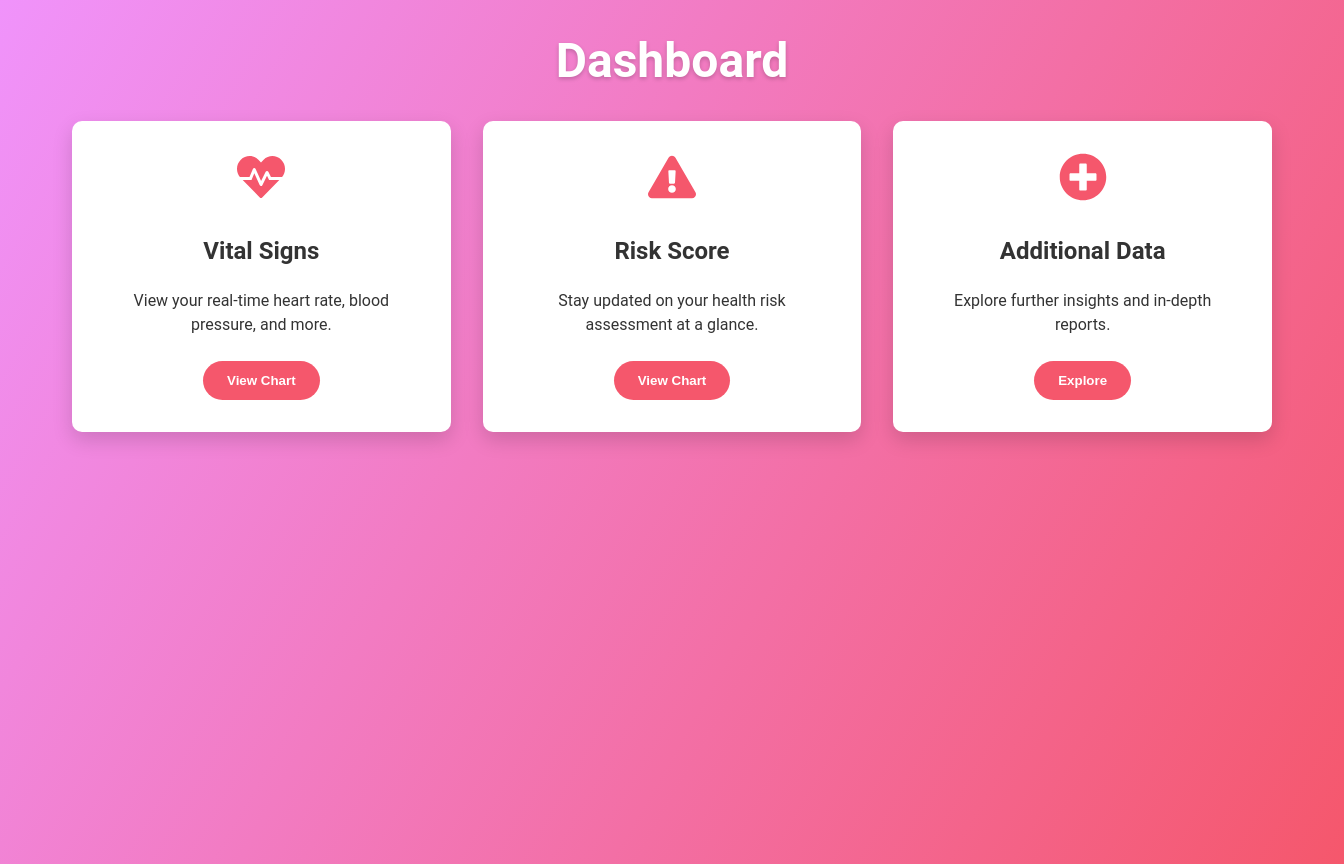
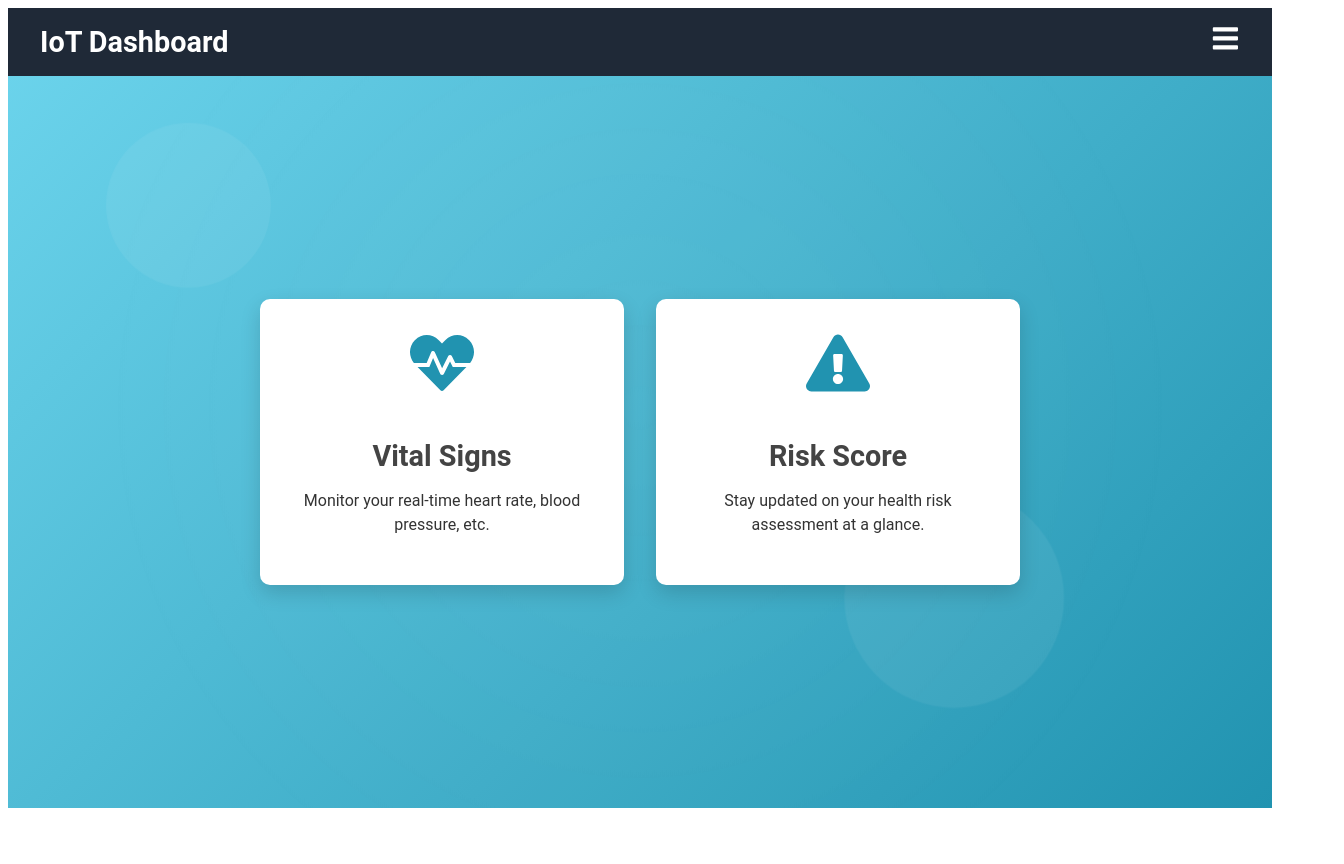
Before and after one commit to Dhrishit04/HealthSim, a React (Create React App) app in the folder FrontEnd/: page /dashboard in a window 1280 px wide. Shown: the whole page, 1344 px wide, since content can reach past the window. After the commit the page ends 816 px from the top, so only its background shows below. Built offline with nearby package versions, Linux system fonts and the light colour scheme.

Commit message:
adding taskbar, menu icon and submenus

```diff
--- a/FrontEnd/src/index.js
+++ b/FrontEnd/src/index.js
@@ -1,11 +1,11 @@
 import React from 'react';
 import ReactDOM from 'react-dom/client';
-import App from './App';
-import './assets/styles/base.scss';
+import { BrowserRouter } from 'react-router-dom';
+import AppRoutes from './routes/Routes'; // or your top-level App component
 
 const root = ReactDOM.createRoot(document.getElementById('root'));
 root.render(
-  <React.StrictMode>
-    <App />
-  </React.StrictMode>
+  <BrowserRouter>
+    <AppRoutes />
+  </BrowserRouter>
 );
--- a/FrontEnd/src/pages/DashboardPage.js
+++ b/FrontEnd/src/pages/DashboardPage.js
@@ -1,36 +1,114 @@
-import React from 'react';
+import React, { useState } from 'react';
+import { Link } from 'react-router-dom';
+import {
+  FaBars,
+  FaHeartbeat,
+  FaExclamationTriangle,
+  FaHistory,
+  FaCog,
+  FaPlusCircle,
+  FaThLarge
+} from 'react-icons/fa';
 import './DashboardPage.scss';
 
-// Example icons from React Icons (npm install react-icons)
-// Replace these with your preferred icons or an alternative library
-import { FaHeartbeat, FaExclamationTriangle, FaPlusCircle } from 'react-icons/fa';
+const DashboardPage = () => {
+  // State for toggling the main dropdown menu
+  const [menuOpen, setMenuOpen] = useState(false);
 
-const DashboardPage = () => {
+  // State for toggling the "Widgets" submenu
+  const [widgetMenuOpen, setWidgetMenuOpen] = useState(false);
+
+  // Track theme: "light" or "dark"
+  const [theme, setTheme] = useState('light');
+
+  // Toggle the main menu
+  const toggleMenu = () => {
+    setMenuOpen(!menuOpen);
+    // If closing the main menu, also close the widget submenu
+    if (menuOpen) setWidgetMenuOpen(false);
+  };
+
+  // Toggle the Widgets submenu (on click)
+  const toggleWidgetsSubmenu = (e) => {
+    e.stopPropagation(); // Stop click from closing the main menu
+    setWidgetMenuOpen(!widgetMenuOpen);
+  };
+
+  // Theme toggle (light ↔ dark)
+  const handleThemeChange = (e) => {
+    e.stopPropagation(); // Prevent submenu close
+    setTheme((prev) => (prev === 'light' ? 'dark' : 'light'));
+  };
+
+  // Close the menu if user clicks outside the menu area
+  const handleOutsideClick = () => {
+    if (menuOpen) {
+      setMenuOpen(false);
+      setWidgetMenuOpen(false);
+    }
+  };
+
   return (
-    <div className="dashboardContainer">
-      <header className="dashboardHeader">
-        <h1>Dashboard</h1>
+    <div
+      className={`dashboardContainer ${theme === 'dark' ? 'darkTheme' : ''}`}
+      onClick={handleOutsideClick}
+    >
+      {/* Stop clicks in the header from propagating and closing the menu */}
+      <header className="taskbar" onClick={(e) => e.stopPropagation()}>
+        <h2 className="taskbarTitle">IoT Dashboard</h2>
+        <div className="menuIcon" onClick={toggleMenu}>
+          <FaBars />
+        </div>
+
+        {/* Main dropdown menu */}
+        {menuOpen && (
+          <nav className="dropdownMenu">
+            <Link to="/history" className="dropdownItem">
+              <FaHistory className="dropdownIcon" />
+              History
+            </Link>
+            <Link to="/settings" className="dropdownItem">
+              <FaCog className="dropdownIcon" />
+              Settings
+            </Link>
+
+            {/* Widgets (submenu) */}
+            <div
+              className="dropdownItem submenuWrapper"
+              onClick={toggleWidgetsSubmenu}
+            >
+              <FaThLarge className="dropdownIcon" />
+              <span>Widgets</span>
+
+              {widgetMenuOpen && (
+                <div className="submenu" onClick={(e) => e.stopPropagation()}>
+                  <button onClick={handleThemeChange}>Theme Change</button>
+                </div>
+              )}
+            </div>
+
+            <Link to="/additional-data" className="dropdownItem">
+              <FaPlusCircle className="dropdownIcon" />
+              Additional Data
+            </Link>
+          </nav>
+        )}
       </header>
-      <section className="dashboardContent">
+
+      {/* Dynamic animated background (shown in light mode by default) */}
+      {theme === 'light' && <div className="dynamicBackground"></div>}
+
+      {/* Main dashboard content */}
+      <section className="dashboardContent" onClick={(e) => e.stopPropagation()}>
         <div className="card">
           <FaHeartbeat className="cardIcon" />
           <h2>Vital Signs</h2>
-          <p>View your real-time heart rate, blood pressure, and more.</p>
-          <button className="cardButton">View Chart</button>
+          <p>Monitor your real-time heart rate, blood pressure, etc.</p>
         </div>
-
         <div className="card">
           <FaExclamationTriangle className="cardIcon" />
           <h2>Risk Score</h2>
           <p>Stay updated on your health risk assessment at a glance.</p>
-          <button className="cardButton">View Chart</button>
-        </div>
-
-        <div className="card">
-          <FaPlusCircle className="cardIcon" />
-          <h2>Additional Data</h2>
-          <p>Explore further insights and in-depth reports.</p>
-          <button className="cardButton">Explore</button>
         </div>
       </section>
     </div>
--- a/FrontEnd/src/pages/DashboardPage.scss
+++ b/FrontEnd/src/pages/DashboardPage.scss
@@ -4,84 +4,234 @@
 .dashboardContainer {
   width: 100%;
   min-height: 100vh;
-  /* Vibrant gradient background for contrast */
-  background: linear-gradient(120deg, #f093fb, #f5576c);
-  color: #fff;
+  position: relative;
+  overflow: hidden;
   display: flex;
   flex-direction: column;
-  align-items: center;
-  padding: 2rem;
   font-family: 'Roboto', sans-serif;
+  background: linear-gradient(135deg, #6dd5ed, #2193b0);
 
-  .dashboardHeader {
-    margin-bottom: 2rem;
+  /* Taskbar (dark nav) */
+  .taskbar {
+    display: flex;
+    align-items: center;
+    justify-content: space-between;
+    background-color: #1f2937;
+    color: #fff;
+    padding: 1rem 2rem;
+    position: relative;
+    z-index: 2;
 
-    h1 {
-      font-size: 3rem;
+    .taskbarTitle {
+      font-size: 1.8rem;
+      margin: 0;
       font-weight: bold;
-      text-shadow: 0 2px 4px rgba(0, 0, 0, 0.2);
-      margin: 0;
+    }
+    .menuIcon {
+      font-size: 1.8rem;
+      cursor: pointer;
+      transition: color 0.2s ease;
+      &:hover {
+        color: #ccc;
+      }
+    }
+
+    /* Main dropdown menu */
+    .dropdownMenu {
+      position: absolute;
+      top: 100%;
+      right: 2rem;
+      background-color: #fff;
+      color: #333;
+      border-radius: 8px;
+      box-shadow: 0 6px 15px rgba(0, 0, 0, 0.15);
+      margin-top: 0.5rem;
+      min-width: 200px;
+      z-index: 10;
+      display: flex;
+      flex-direction: column;
+      padding: 0.5rem 0;
+
+      .dropdownItem {
+        display: flex;
+        align-items: center;
+        gap: 0.5rem;
+        padding: 0.75rem 1rem;
+        text-decoration: none;
+        color: #333;
+        font-weight: 500;
+        transition: background-color 0.2s ease;
+        cursor: pointer;
+
+        &:hover {
+          background-color: #f2f2f2;
+        }
+        .dropdownIcon {
+          font-size: 1.2rem;
+        }
+      }
+
+      /* Widgets submenu wrapper */
+      .submenuWrapper {
+        position: relative;
+
+        /* The actual submenu (conditionally rendered in JS) */
+        .submenu {
+          position: absolute;
+          top: 0;
+          left: 100%;
+          background-color: #fff;
+          border-radius: 8px;
+          box-shadow: 0 6px 15px rgba(0, 0, 0, 0.15);
+          padding: 0.5rem;
+          min-width: 140px;
+
+          button {
+            display: block;
+            width: 100%;
+            padding: 0.5rem 1rem;
+            background: none;
+            border: none;
+            text-align: left;
+            cursor: pointer;
+            font-size: 1rem;
+            color: #333;
+            &:hover {
+              background-color: #f2f2f2;
+            }
+          }
+        }
+      }
     }
   }
 
+  /* Light-mode dynamic background */
+  .dynamicBackground {
+    position: absolute;
+    top: 0;
+    left: 0;
+    width: 100%;
+    height: 100%;
+    z-index: 1;
+    background: radial-gradient(circle at center, rgba(255, 255, 255, 0.15), transparent 70%);
+    animation: backgroundPulse 10s ease-in-out infinite;
+
+    &::before,
+    &::after {
+      content: "";
+      position: absolute;
+      border-radius: 50%;
+      background: rgba(255, 255, 255, 0.2);
+      animation: floatShape 12s ease-in-out infinite;
+      z-index: 1;
+    }
+    &::before {
+      width: 150px;
+      height: 150px;
+      top: 20%;
+      left: 10%;
+      animation-delay: 0s;
+    }
+    &::after {
+      width: 200px;
+      height: 200px;
+      bottom: 15%;
+      right: 20%;
+      animation-delay: 3s;
+    }
+  }
+
+  @keyframes backgroundPulse {
+    0% {
+      transform: scale(1);
+      opacity: 0.5;
+    }
+    50% {
+      transform: scale(1.1);
+      opacity: 0.3;
+    }
+    100% {
+      transform: scale(1);
+      opacity: 0.5;
+    }
+  }
+  @keyframes floatShape {
+    0% {
+      transform: translate(0, 0);
+    }
+    50% {
+      transform: translate(20px, -20px);
+    }
+    100% {
+      transform: translate(0, 0);
+    }
+  }
+
+  /* Main content with cards */
   .dashboardContent {
-    display: grid;
-    /* Responsive grid: minimum 280px wide per card */
-    grid-template-columns: repeat(auto-fill, minmax(280px, 1fr));
+    position: relative;
+    z-index: 2;
+    flex: 1;
+    display: flex;
+    justify-content: center;
+    align-items: center;
     gap: 2rem;
-    width: 100%;
-    max-width: 1200px;
-    padding: 0 1rem;
+    padding: 2rem;
 
     .card {
       background: #fff;
       color: #333;
       border-radius: 10px;
       padding: 2rem;
+      width: 300px;
+      text-align: center;
       box-shadow: 0 8px 20px rgba(0, 0, 0, 0.15);
-      display: flex;
-      flex-direction: column;
-      align-items: center;
-      text-align: center;
+      animation: fadeInUp 1s ease forwards;
+      transform: translateY(30px);
+      opacity: 0;
       transition: transform 0.3s ease, box-shadow 0.3s ease;
-
       &:hover {
-        transform: translateY(-5px);
-        box-shadow: 0 10px 25px rgba(0, 0, 0, 0.2);
+        transform: translateY(0) scale(1.02);
+        box-shadow: 0 12px 25px rgba(0, 0, 0, 0.2);
       }
-
       .cardIcon {
-        font-size: 3rem;
-        color: #f5576c;
+        font-size: 4rem;
+        color: #2193b0;
         margin-bottom: 1rem;
       }
-
       h2 {
         margin-bottom: 0.5rem;
-        font-size: 1.5rem;
+        font-size: 1.8rem;
+        color: #444;
       }
-
       p {
-        margin-bottom: 1.5rem;
         font-size: 1rem;
         line-height: 1.5;
       }
+    }
+  }
 
-      .cardButton {
-        background-color: #f5576c;
-        color: #fff;
-        border: none;
-        padding: 0.75rem 1.5rem;
-        border-radius: 25px;
-        cursor: pointer;
-        font-weight: 600;
-        transition: background-color 0.3s ease, box-shadow 0.3s ease;
-
-        &:hover {
-          background-color: darken(#f5576c, 10%);
-          box-shadow: 0 5px 15px rgba(0, 0, 0, 0.2);
-        }
-      }
+  @keyframes fadeInUp {
+    to {
+      transform: translateY(0);
+      opacity: 1;
     }
   }
 }
+
+/* Dark theme override */
+.darkTheme {
+  background: #1f2937;
+
+  .dynamicBackground {
+    display: none;
+  }
+
+  .card {
+    background: #2e2e2e;
+    color: #fff;
+    .cardIcon {
+      color: #f093fb; /* highlight color in dark mode */
+    }
+  }
+}
--- a/FrontEnd/src/pages/NotFound.js
+++ b/FrontEnd/src/pages/NotFound.js
@@ -1,12 +1,24 @@
 import React from 'react';
+import { Routes, Route } from 'react-router-dom';
+import Home from '../pages/Home';
+import DashboardPage from '../pages/DashboardPage';
+import History from '../pages/History';
+import Settings from '../pages/Settings';
+import NotFound from '../pages/NotFound';
 
-const NotFound = () => {
+const AppRoutes = () => {
   return (
-    <div>
-      <h1>404 - Not Found</h1>
-      <p>The page you are looking for does not exist.</p>
-    </div>
+    <Routes>
+      <Route path="/" element={<Home />} />
+      <Route path="/dashboard" element={<DashboardPage />} />
+      <Route path="/history" element={<History />} />
+      <Route path="/settings" element={<Settings />} />
+      {/* If someone tries /notfound explicitly, you can handle it or omit this line */}
+      <Route path="/notfound" element={<NotFound />} />
+      {/* Catch-all for unmatched routes → 404 */}
+      <Route path="*" element={<NotFound />} />
+    </Routes>
   );
 };
 
-export default NotFound;
+export default AppRoutes;
--- a/FrontEnd/src/routes/Routes.js
+++ b/FrontEnd/src/routes/Routes.js
@@ -1,23 +1,26 @@
+// Example: Routes.js
+
 import React from 'react';
-import { BrowserRouter as Router, Routes, Route } from 'react-router-dom';
+import { Routes, Route } from 'react-router-dom';
 import Home from '../pages/Home';
 import DashboardPage from '../pages/DashboardPage';
 import History from '../pages/History';
 import Settings from '../pages/Settings';
 import NotFound from '../pages/NotFound';
 
-function AppRoutes() {
+const AppRoutes = () => {
   return (
-    <Router>
     <Routes>
       <Route path="/" element={<Home />} />
       <Route path="/dashboard" element={<DashboardPage />} />
       <Route path="/history" element={<History />} />
       <Route path="/settings" element={<Settings />} />
+      {/* 404 route */}
+      <Route path="/notfound" element={<NotFound />} />
+      {/* catch-all for unmatched routes */}
       <Route path="*" element={<NotFound />} />
     </Routes>
-    </Router>
   );
-}
+};
 
 export default AppRoutes;
```
Also changed, not shown: FrontEnd/src/components/dashboard/widgets/DashboardWidget.js (+40 -5 lines), FrontEnd/src/components/dashboard/widgets/widget.module.scss (+73 -6 lines). Lines whose indentation alone changed are shown as unchanged.
